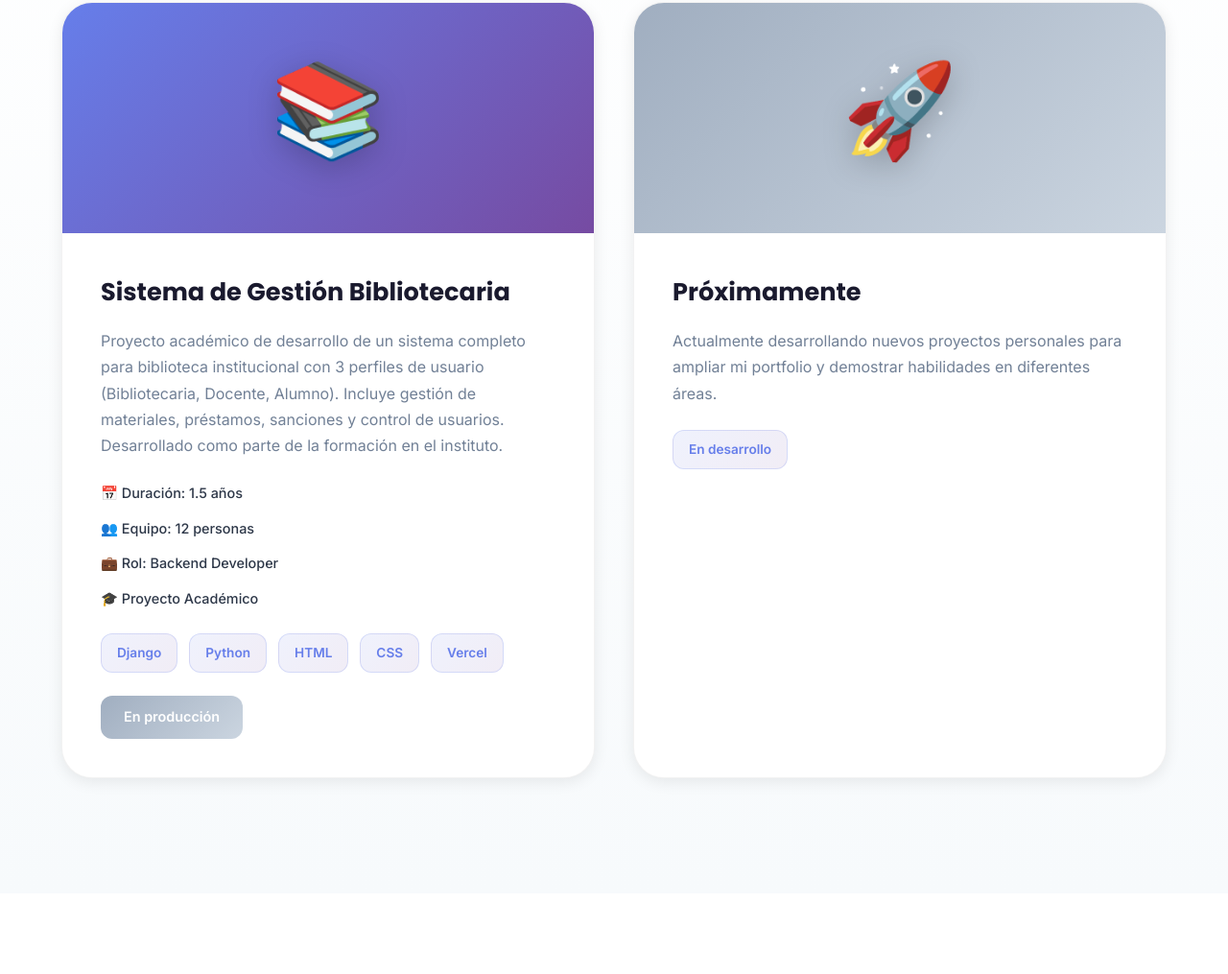
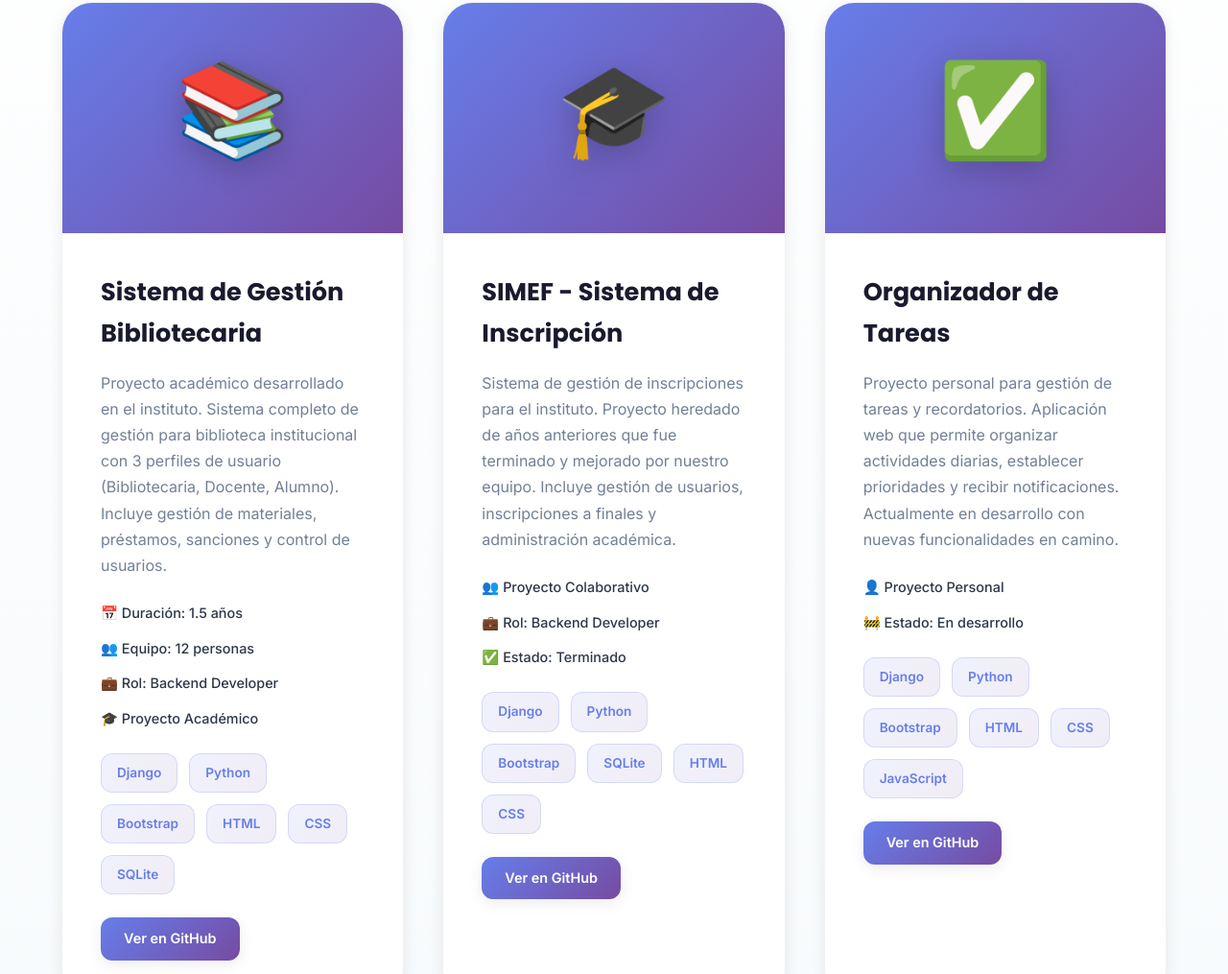
Before and after one commit to Hernan-Marino/Hernan-Marino.github.io, a plain HTML site: page index.html in a window 1280 px wide. Shown: the part 3163-4178 px from the top of the page at 96% size. Drawn offline with Linux system fonts and the light colour scheme.

Commit message:
Actualizar sección de proyectos

```diff
--- a/index.html
+++ b/index.html
@@ -143,7 +143,8 @@
         </div>
     </section>
 
-    <!-- Proyectos -->
+
+<!-- Proyectos -->
     <section id="proyectos" class="proyectos">
         <div class="container">
             <h2 class="section-title">Proyectos</h2>
@@ -156,9 +157,9 @@
                     <div class="proyecto-content">
                         <h3>Sistema de Gestión Bibliotecaria</h3>
                         <p class="proyecto-descripcion">
-                            Proyecto académico de desarrollo de un sistema completo para biblioteca institucional
-                            con 3 perfiles de usuario (Bibliotecaria, Docente, Alumno). Incluye gestión de materiales,
-                            préstamos, sanciones y control de usuarios. Desarrollado como parte de la formación en el instituto.
+                            Proyecto académico desarrollado en el instituto. Sistema completo de gestión
+                            para biblioteca institucional con 3 perfiles de usuario (Bibliotecaria, Docente, Alumno).
+                            Incluye gestión de materiales, préstamos, sanciones y control de usuarios.
                         </p>
                         <div class="proyecto-detalles">
                             <span class="detalle">📅 Duración: 1.5 años</span>
@@ -169,29 +170,74 @@
                         <div class="proyecto-tags">
                             <span class="tag">Django</span>
                             <span class="tag">Python</span>
+                            <span class="tag">Bootstrap</span>
                             <span class="tag">HTML</span>
                             <span class="tag">CSS</span>
-                            <span class="tag">Vercel</span>
+                            <span class="tag">SQLite</span>
                         </div>
                         <div class="proyecto-links">
-                            <span class="btn btn-small btn-disabled">En producción</span>
+                            <a href="https://github.com/Hernan-Marino/biblioteca-digital" target="_blank" class="btn btn-small btn-primary">Ver en GitHub</a>
                         </div>
                     </div>
                 </div>
 
-                <!-- Proyecto 2: Placeholder para futuros proyectos -->
-                <div class="proyecto-card proyecto-placeholder-card">
+                <!-- Proyecto 2: SIMEF-Back -->
+                <div class="proyecto-card">
                     <div class="proyecto-image">
-                        <div class="proyecto-placeholder">🚀</div>
+                        <div class="proyecto-placeholder">🎓</div>
                     </div>
                     <div class="proyecto-content">
-                        <h3>Próximamente</h3>
+                        <h3>SIMEF - Sistema de Inscripción</h3>
                         <p class="proyecto-descripcion">
-                            Actualmente desarrollando nuevos proyectos personales para ampliar
-                            mi portfolio y demostrar habilidades en diferentes áreas.
+                            Sistema de gestión de inscripciones para el instituto. Proyecto heredado de años
+                            anteriores que fue terminado y mejorado por nuestro equipo. Incluye gestión de
+                            usuarios, inscripciones a finales y administración académica.
                         </p>
+                        <div class="proyecto-detalles">
+                            <span class="detalle">👥 Proyecto Colaborativo</span>
+                            <span class="detalle">💼 Rol: Backend Developer</span>
+                            <span class="detalle">✅ Estado: Terminado</span>
+                        </div>
                         <div class="proyecto-tags">
-                            <span class="tag">En desarrollo</span>
+                            <span class="tag">Django</span>
+                            <span class="tag">Python</span>
+                            <span class="tag">Bootstrap</span>
+                            <span class="tag">SQLite</span>
+                            <span class="tag">HTML</span>
+                            <span class="tag">CSS</span>
+                        </div>
+                        <div class="proyecto-links">
+                            <a href="https://github.com/Hernan-Marino/SIMEF-Back" target="_blank" class="btn btn-small btn-primary">Ver en GitHub</a>
+                        </div>
+                    </div>
+                </div>
+
+                <!-- Proyecto 3: Organizador de Tareas -->
+                <div class="proyecto-card">
+                    <div class="proyecto-image">
+                        <div class="proyecto-placeholder">✅</div>
+                    </div>
+                    <div class="proyecto-content">
+                        <h3>Organizador de Tareas</h3>
+                        <p class="proyecto-descripcion">
+                            Proyecto personal para gestión de tareas y recordatorios. Aplicación web que permite
+                            organizar actividades diarias, establecer prioridades y recibir notificaciones.
+                            Actualmente en desarrollo con nuevas funcionalidades en camino.
+                        </p>
+                        <div class="proyecto-detalles">
+                            <span class="detalle">👤 Proyecto Personal</span>
+                            <span class="detalle">🚧 Estado: En desarrollo</span>
+                        </div>
+                        <div class="proyecto-tags">
+                            <span class="tag">Django</span>
+                            <span class="tag">Python</span>
+                            <span class="tag">Bootstrap</span>
+                            <span class="tag">HTML</span>
+                            <span class="tag">CSS</span>
+                            <span class="tag">JavaScript</span>
+                        </div>
+                        <div class="proyecto-links">
+                            <a href="https://github.com/Hernan-Marino/organizador-de-tareas" target="_blank" class="btn btn-small btn-primary">Ver en GitHub</a>
                         </div>
                     </div>
                 </div>
```
